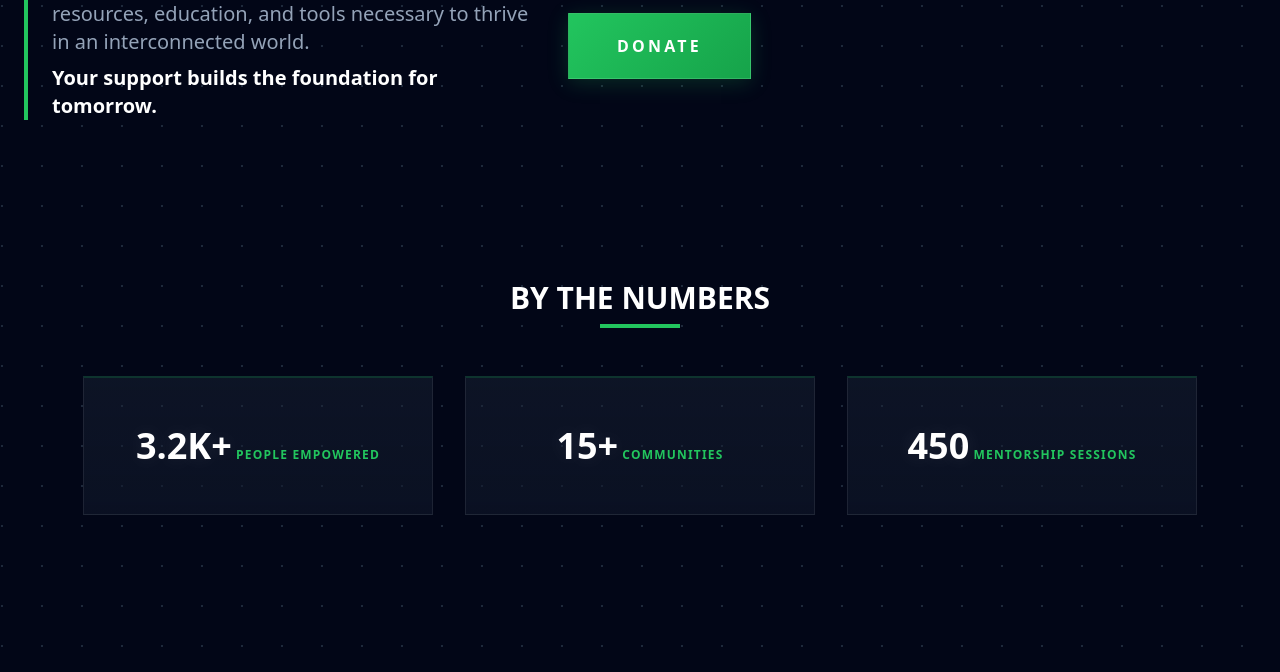
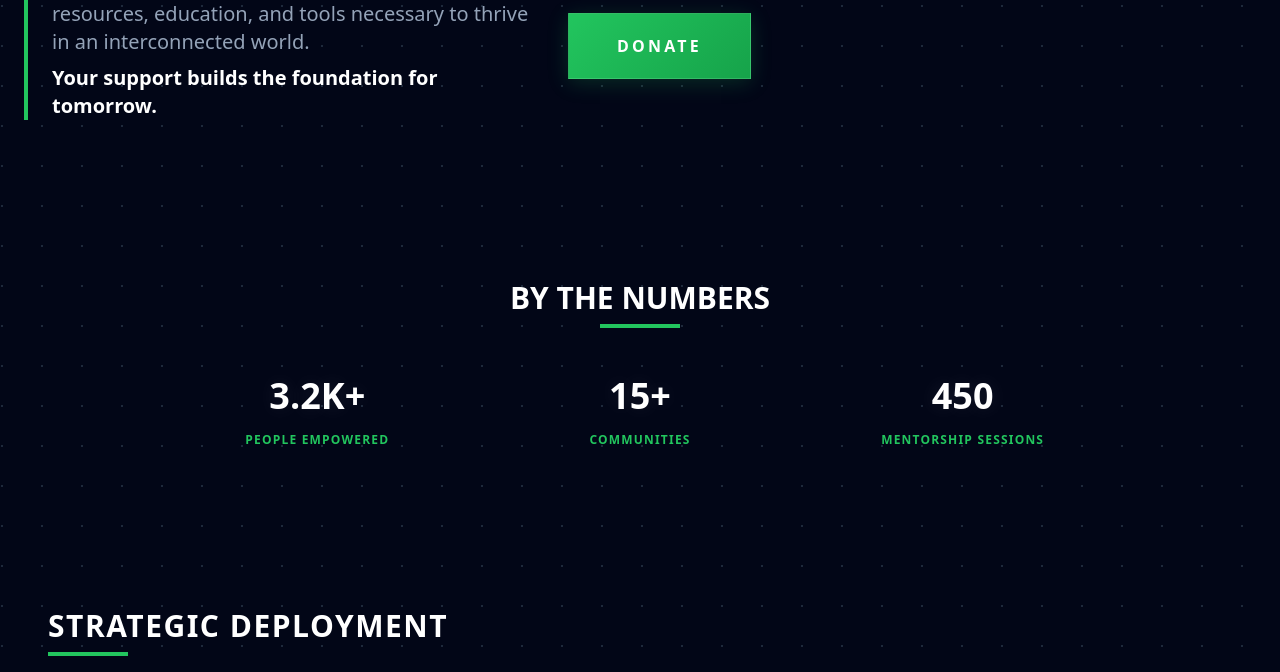
Before and after one commit to Emmanuel-Onyeike/UFIRST, a website: page index.html in a window 1280 px wide. Shown: the part 516-1188 px from the top of the page. Drawn offline with nearby package versions, Linux system fonts and the light colour scheme.

Commit message:
Update main.css

```diff
--- a/styles/main.css
+++ b/styles/main.css
@@ -203,29 +203,34 @@
 }
 /* Impact Stats Container - Optimized Flexbox */
 /* Impact Stats Container - Horizontal Flex */
+/* Base styles for PC (Desktop first) */
 .stats-grid {
-    display: flex;
-    flex-direction: row;        /* Aligns items horizontally */
-    justify-content: center;    /* Keeps them centered */
-    align-items: center;        /* Aligns them vertically */
-    gap: 2rem;                  /* Space between left, middle, and right */
+    display: grid;
+    grid-template-columns: repeat(3, 1fr); /* 3 columns on PC */
+    gap: 2rem;
     width: 100%;
-    max-width: 1200px;
+    max-width: 1000px;
+    padding: 0 2rem;
 }
 
 .stat-card {
-    background: linear-gradient(180deg, rgba(30, 41, 59, 0.4) 0%, rgba(15, 23, 42, 0.6) 100%);
-    border: 1px solid rgba(255, 255, 255, 0.08);
-    padding: 3rem 2rem;
+    display: flex;
+    flex-direction: column;
+    align-items: center;
     text-align: center;
-    flex: 1;
-    max-width: 350px;
-    position: relative;
-    overflow: hidden;
-    transition: all 0.4s cubic-bezier(0.165, 0.84, 0.44, 1);
-    border-top: 2px solid rgba(34, 197, 94, 0.2); /* "Top light" engineering detail */
 }
 
+/* MOBILE VIEW FIX */
+@media (max-width: 768px) {
+    .stats-grid {
+        grid-template-columns: 1fr; /* Stack into 1 column on mobile */
+        gap: 3rem; /* Increase gap for better readability on small screens */
+    }
+
+    .stat-number {
+        font-size: 2.5rem; /* Slightly smaller for mobile if needed */
+    }
+}
 .stat-card::before {
     content: '';
     position: absolute;
```
